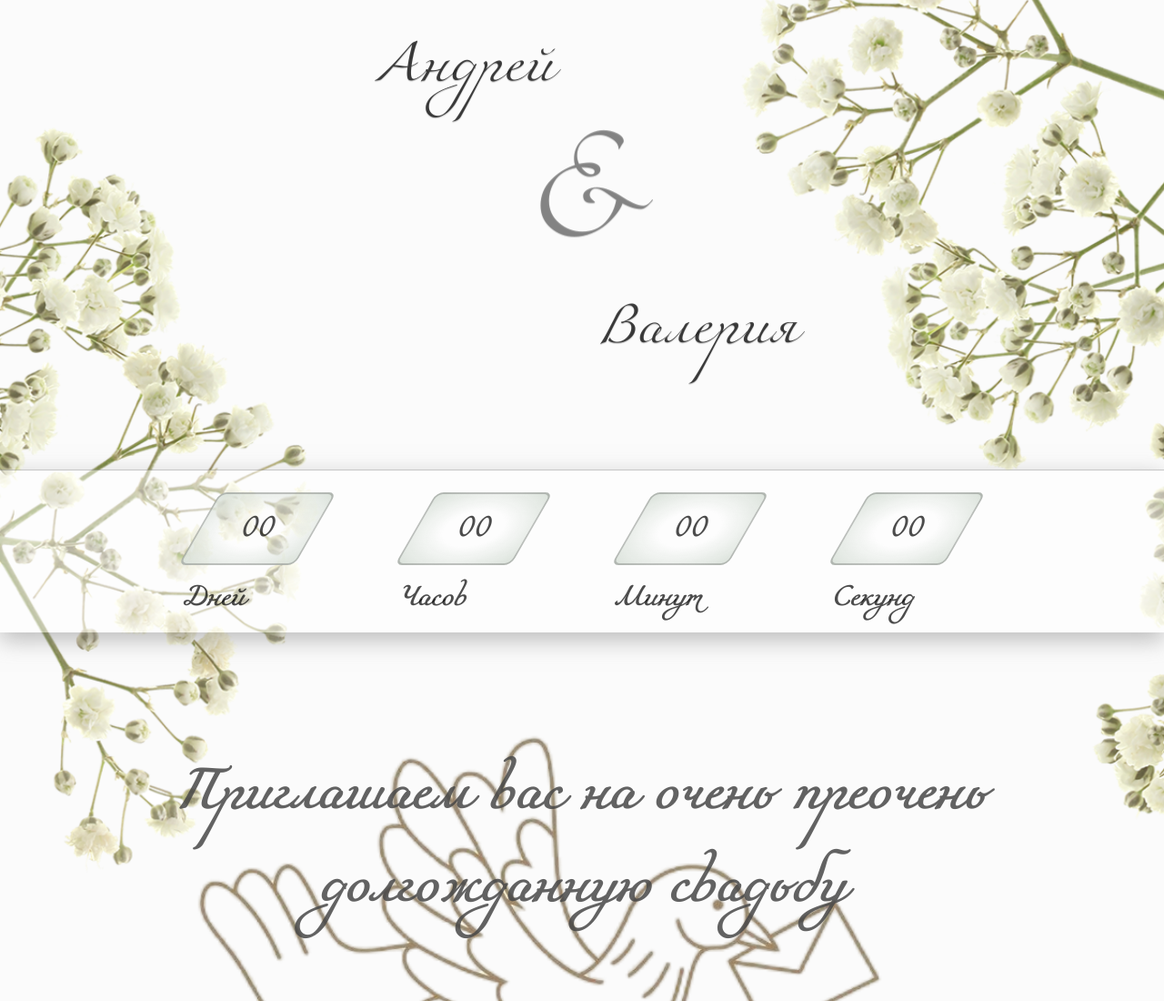
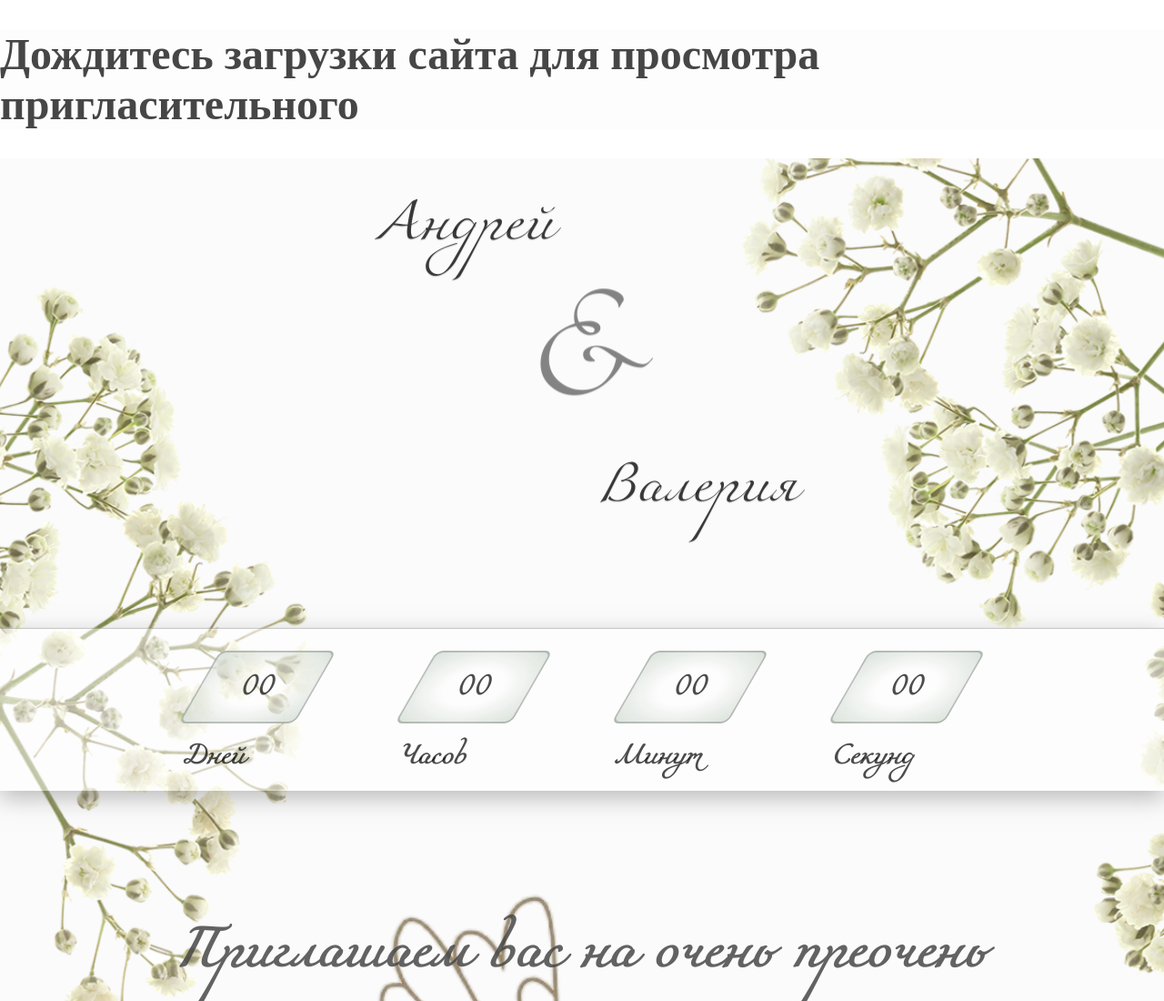
Before and after one commit to RTDelik/Wedding, a plain HTML site: page index.html in a window 1280 px wide. Shown: the top 1100 px of the page at 91% size. Drawn offline with Linux system fonts and the light colour scheme.

Commit message:
Update index.html

```diff
--- a/index.html
+++ b/index.html
@@ -13,6 +13,9 @@
 </head>
 
 <body>
+    <header>
+        <h1 id="textH1">Дождитесь загрузки сайта для просмотра пригласительного</h1>
+    </header>
     <span class="content main">
         <div class="content main-logo">
             <p id="NameM">Андрей</p>
```
